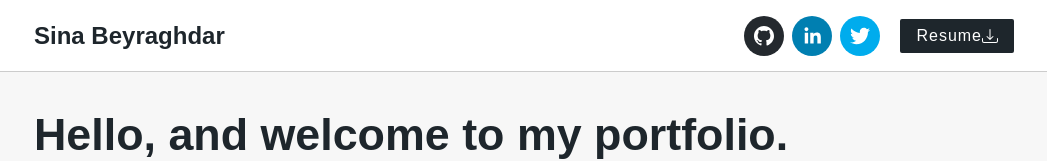
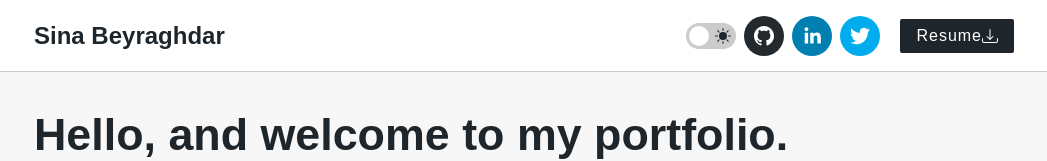
Before and after one commit to SinaBYR/my-portfolio-next, a React (Create React App) app: page / in a window 1280 px wide. Shown: the top 161 px of the page, without its empty margins (116-1163 px from the left). Built offline with nearby package versions, Linux system fonts and the light colour scheme.

Commit message:
Add DarkModeCheckbox

```diff
--- /dev/null
+++ b/src/components/Navbar/Menu/Menu.js
@@ -0,0 +1,17 @@
+import classes from './Menu.module.css';
+import { NavLinks } from '../NavLinks/NavLinks';
+
+const Menu = ({ open }) => {
+    const classNames = [classes.Menu, open ? classes.Open : null].join(' ')
+
+    return (
+        <div className={classNames}>
+            <ul className={classes.Links}>
+                <NavLinks mobile/>
+            </ul>
+            <div>Dark Mode</div>
+        </div>
+    )
+}
+
+export { Menu }
--- /dev/null
+++ b/src/components/Navbar/Menu/Menu.module.css
@@ -0,0 +1,31 @@
+.Menu {
+    /* display: none; */
+    position: fixed;
+    top: 72px;
+    left: 0;
+    width: 100%;
+    height: 100%;
+    background-color: #f7f7f7;
+    transform: translateX(-100%);
+    transition: transform 300ms ease;
+}
+
+.Menu.Open {
+    /* display: block; */
+    transform: translateX(0);
+}
+
+.Links {
+    display: flex;
+    justify-content: center;
+    align-items: center;
+    height: 50%;
+}
+
+.Links > li {
+    margin: 0 16px;
+}
+
+.Links a {
+    font-size: 2rem !important;
+}
--- a/src/components/Navbar/NavLinks/NavLinks.js
+++ b/src/components/Navbar/NavLinks/NavLinks.js
@@ -1,7 +1,8 @@
 import { SocialIcon } from 'react-social-icons';
+import { PrimaryButton } from '../../Utilities';
 
-const NavLinks = props => {
-    return (
+const NavLinks = ({ mobile }) => {
+    let links = (
         <>
             <li>
                 <SocialIcon style={{width: '40px', height: '40px'}} url="https://github.com/SinaBYR"/>
@@ -14,6 +15,24 @@ const NavLinks = props => {
             </li>
         </>
     )
+
+    if(mobile) {
+        links = (
+            <>
+                <li>
+                    <SocialIcon bgColor="#eeeeee" style={{width: '80px', height: '80px'}} url="https://github.com/SinaBYR"/>
+                </li>
+                <li>
+                    <SocialIcon bgColor="#eeeeee" style={{width: '80px', height: '80px'}} url="https://wwww.linkedin.com/sinabyr"/>
+                </li>
+                <li>
+                    <SocialIcon style={{width: '80px', height: '80px'}} url="https://wwww.twitter.com/sinabyr"/>
+                </li>
+            </>
+        )
+    }
+
+    return links
 }
 
 export { NavLinks }
--- a/src/components/Navbar/Navbar.js
+++ b/src/components/Navbar/Navbar.js
@@ -1,8 +1,9 @@
 import classes from './Navbar.module.css';
 import { NavLinks } from './NavLinks/NavLinks';
 import { BsDownload } from 'react-icons/bs';
-import { Burger, PrimaryLink } from '../Utilities';
+import { Burger, PrimaryLink, DarkModeCheckbox } from '../Utilities';
 import { useState } from 'react/cjs/react.development';
+import { Menu } from './Menu/Menu';
 
 const Navbar = props => {
     const [isMenuOpen, setIsMenuOpen] = useState(false);
@@ -13,8 +14,10 @@ const Navbar = props => {
         <header className={classes.Navbar}>
             <nav className={classes.NavbarWrapper}>
                 <Burger open={isMenuOpen} click={menuClickHandler}/>
-                <div className={classes.Logo}>
-                    <h1>Sina Beyraghdar</h1>
+                <Menu open={isMenuOpen}/>
+                <h1 className={classes.Logo}>Sina Beyraghdar</h1>
+                <div className={classes.DarkMode}>
+                    <DarkModeCheckbox />
                 </div>
                 <ul className={classes.Links}>
                     <NavLinks />
--- a/src/components/Navbar/Navbar.module.css
+++ b/src/components/Navbar/Navbar.module.css
@@ -4,7 +4,8 @@
     left: 0;
     right: 0;
     height: 72px;
-    background-color: #fff;
+    background-color: #ffffff;
+    /* background-color: #1e262c; */
     padding: 0 1rem;
     border-bottom: 1px solid #cccccc;
 }
@@ -17,18 +18,25 @@
     height: 100%;
 }
 
+.Logo {
+    font-size: 24px;
+}
+
+.DarkMode {
+    display: flex;
+    justify-content: center;
+    align-items: center;
+    margin-left: auto;
+    margin-right: 4px;
+}
+
 .Links {
     display: flex;
-    margin-left: auto;
     margin-right: 1rem;
 }
 
 .Links li {
     margin: 0 4px;
-}
-
-h1 {
-    font-size: 24px;
 }
 
 @media screen and (max-width: 680px) {
--- /dev/null
+++ b/src/components/Utilities/DarkModeCheckbox/DarkModeCheckbox.js
@@ -0,0 +1,26 @@
+import { BsFillMoonFill, BsFillSunFill } from 'react-icons/bs';
+import classes from './DarkModeCheckbox.module.css';
+
+
+const DarkModeCheckbox = ({ value, isDark }) => {
+    return (
+        <label className={classes.Switch}>
+            <input type="checkbox" value={value}/>
+            <span className={[classes.Slider, classes.Round].join(' ')}>
+                {
+                    isDark
+                    ?
+                    <span className={classes.Moon}>
+                        <BsFillMoonFill />
+                    </span>
+                    :
+                    <span className={classes.Sun}>
+                        <BsFillSunFill />
+                    </span>
+                }
+            </span>
+        </label>
+    )
+}
+
+export { DarkModeCheckbox }
--- /dev/null
+++ b/src/components/Utilities/DarkModeCheckbox/DarkModeCheckbox.module.css
@@ -0,0 +1,84 @@
+/* The Switch - the box aRound the Slider */
+.Switch {
+    position: relative;
+    display: inline-block;
+    width: 50px;
+    height: 26px;
+  }
+
+/* Hide default HTML checkbox */
+.Switch input {
+    opacity: 0;
+    width: 0;
+    height: 0;
+}
+
+/* The Slider */
+.Slider {
+    position: absolute;
+    cursor: pointer;
+    top: 0;
+    left: 0;
+    right: 0;
+    bottom: 0;
+    backgRound-color: #ccc;
+    -webkit-transition: .4s;
+    transition: .4s;
+}
+
+.Slider:before {
+    position: absolute;
+    content: "";
+    height: 20px;
+    width: 20px;
+    left: 3px;
+    bottom: 3px;
+    backgRound-color: white;
+    -webkit-transition: .4s;
+    transition: .4s;
+}
+
+input:checked + .Slider {
+    backgRound-color: #2196F3;
+    backgRound-color: #3e4347;
+}
+
+input:focus + .Slider {
+    box-shadow: 0 0 1px #2196F3;
+    box-shadow: 0 0 1px #1e262c;
+    box-shadow: 0 0 1px #3e4347;
+}
+
+input:checked + .Slider:before {
+    -webkit-transform: translateX(23px);
+    -ms-transform: translateX(23px);
+    transform: translateX(23px);
+}
+
+/* Rounded Sliders */
+.Slider.Round {
+    border-radius: 34px;
+}
+
+.Slider.Round:before {
+    border-radius: 50%;
+}
+
+.Sun {
+    position: absolute;
+    top: 5px;
+    right: 5px;
+    display: flex;
+    justify-content: center;
+    align-items: center;
+}
+
+.Moon {
+    position: absolute;
+    top: 5px;
+    left: 5px;
+    display: flex;
+    justify-content: center;
+    align-items: center;
+    color: #f7f7f7;
+}
--- a/src/components/Utilities/index.js
+++ b/src/components/Utilities/index.js
@@ -3,3 +3,4 @@ export { PrimaryLink } from "./Links/PrimaryLink/PrimaryLink";
 export { Spinner } from './Spinner/Spinner';
 export { Logo } from './Logo/Logo';
 export { Burger } from './Burger/Burger';
+export { DarkModeCheckbox } from './DarkModeCheckbox/DarkModeCheckbox';
```
